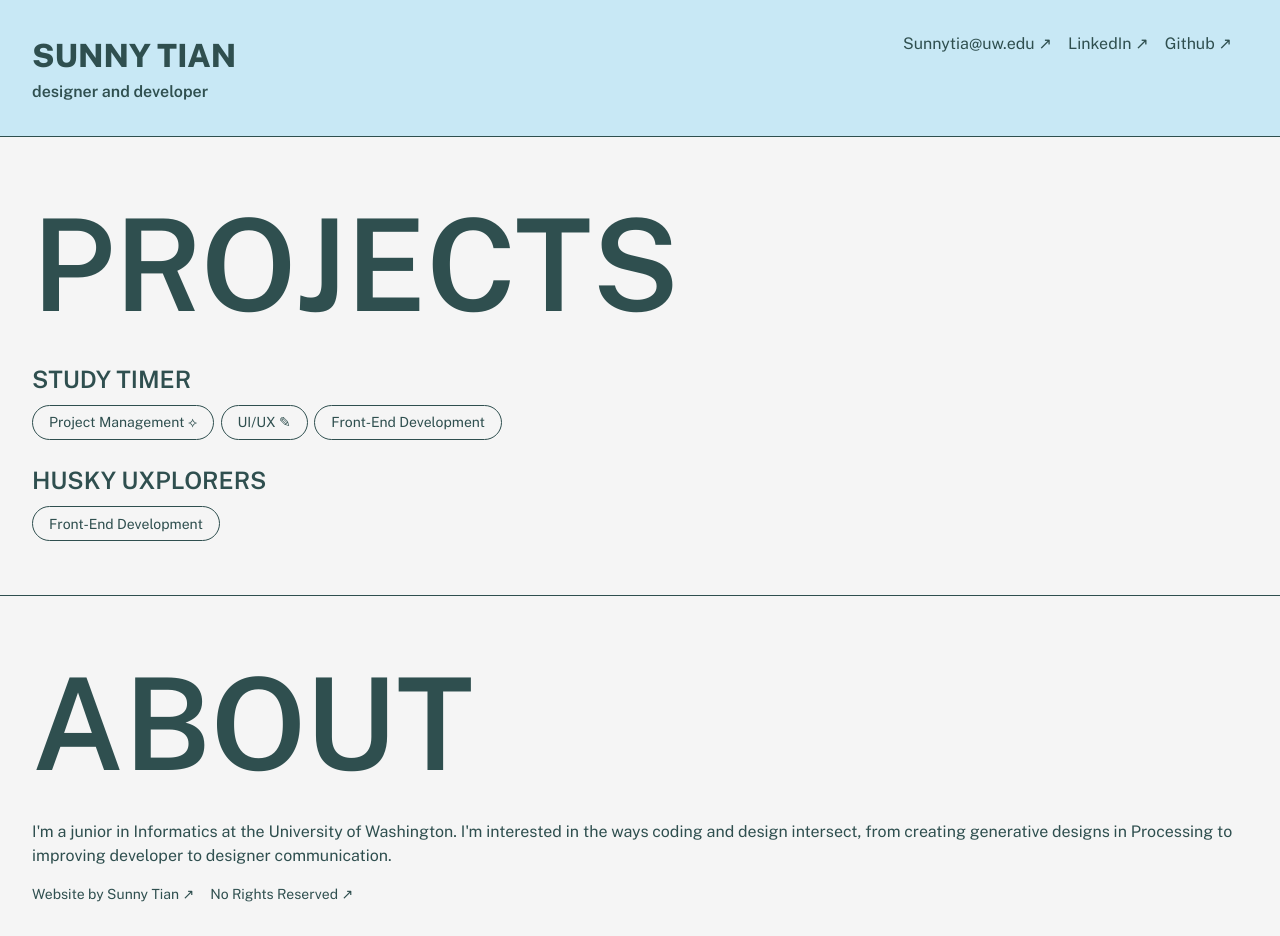
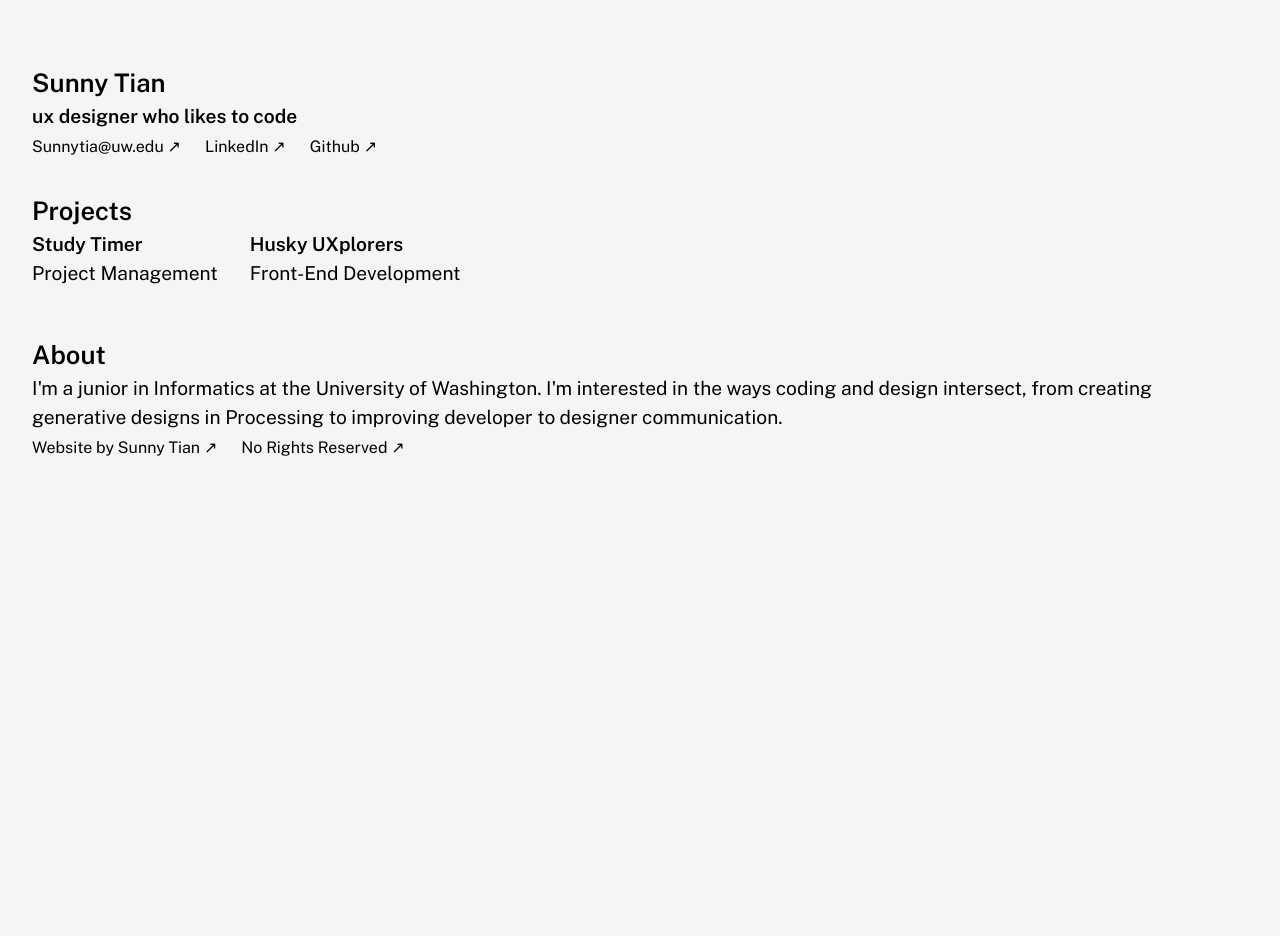
Before and after one commit to sunnyxtian/website, a React (Create React App) app in the folder portfolio/: page / in a window 1280 px wide. After the commit the page ends 800 px from the top, so only its background shows below. Built offline with nearby package versions, Linux system fonts and the light colour scheme.

Commit message:
big changes to styling - simplified black and white theme - removed project photos

```diff
--- a/portfolio/src/App.css
+++ b/portfolio/src/App.css
@@ -1,29 +1,36 @@
 /** Sunny Tian */
 
 body {
-  width: 100vh;
+  width: 100vw;
   height: 100vh;
 
   background-color: whitesmoke;
-  color: darkslategray;
 
   font-family: 'Public Sans', 'Helvetica Neue', sans-serif;
-  font-size: 1rem;
+  text-wrap: wrap;
 
   margin: auto;
-  width: 100%;
-  overflow-x: hidden;
-  /* color: olivedrab; */
+  padding: 2rem;
+
+  color: black;
+}
+
+a {
+  font-size: 0.9rem;
+}
+
+section {
+  padding-top: 2rem;
 }
 
 h1 {
-  transition: 0.5s;
   font-size: 2rem;
   font-weight: 600;
 }
 
-hr {
-  border-top: 0.04rem solid darkslategray;
+h2 {
+  font-size: 2rem;
+  font-weight: 600;
 }
 
 a {
@@ -35,178 +42,73 @@ a:hover {
   font-weight: 600;
 }
 
-.sidebar {
-  transition: 0.5s;
-
-  display: flex;
-  flex-direction: column;
-
-  .links {
+.projects {
+  div {
     display: flex;
     flex-direction: row;
     flex-wrap: wrap;
-
-    p {
-      padding-right: 1rem;
-    }
-  }
-}
-
-.sidebar:hover {
-  transition: 0.5s;
-  background-color: rgb(200, 232, 245);
-
-  h1 {
-    transition: 0.5s;
-    font-weight: 800;
-  }
-}
-
-.projects:hover {
-  transition: 0.5s;
-  background-color: #CFFFE8;
-
-  h2 {
-    color: #12ac8d;
-  }
-}
-
-.about {
-  .copyright {
-    display: flex;
-    flex-direction: row;
-    padding-top: 1rem;
-
-    p {
-      padding-right: 1rem;
-    }
-  }
-}
-
-.about:hover {
-  transition: 0.5s;
-  background-color: #FFCFDE;
-
-  h2 {
-    color: red;
-  }
-}
-
-.sidebar, .projects, .about, .project-page {
-  padding: 2rem;
-  /* padding-bottom: 1rem; */
-}
-
-/*
-.sidebar:hover, .projects:hover, .about:hover {
-  transition: 0.5s;
-  padding-bottom: 2rem;
-} */
-
-.projects, .about {
-  h2 {
-    transition: 0.5s;
-    font-size: 4rem;
-    font-weight: 600;
-    text-transform: uppercase;
-  }
-
-  h3 {
-    font-size: 1.5rem;
-    font-weight: 600;
-    text-transform: uppercase;
-
-    margin-bottom: 0.5rem;
-  }
-
-  img {
-    transition: 0.5s;
-
-    display: none;
-
-    /* width: 30%; */
-    margin-bottom: 1rem;
-    border: 0.05rem solid darkslategray;
-  }
-}
-
-.projects:hover, .about:hover {
-  h2 {
-    transition: 0.5s;
-    font-weight: 800;
-  }
-
-  img {
-    transition: 0.5s;
-
-    /* display: block; */
-    /* position: relative;
-
-    width: 80%; */
   }
 }
 
 .project-card {
   margin-bottom: 1rem;
-  margin-right: 1rem;
+  margin-right: 2rem;
 }
 
 .project-card:hover {
   cursor: pointer;
 }
 
-.tags {
+.links {
   display: flex;
   flex-direction: row;
-  flex-wrap: wrap;
 
-  p {
-    display: block;
-    padding: 0.4rem;
-    padding-left: 1rem;
-    padding-right: 1rem;
-    margin-right: 0.4rem;
-    margin-bottom: 0.4rem;
-
-    border: 0.05rem solid darkslategray;
-    border-radius: 10rem;
+  div {
+    padding-right: 1.5rem;
   }
 }
 
-#error-page {
-  padding: 2rem;
+@media only screen and (min-width: 400px) {
+  /* For mobile: */
+  body {
+    font-size: 2rem;
+  }
+
+  a {
+    font-size: 1.8rem;
+  }
+
+  h1, h2 {
+    font-size: 2.5rem;
+  }
 }
 
 @media only screen and (min-width: 600px) {
   /* For tablets: */
-  h2 {
-    font-size: 6rem;
+  body {
+    font-size: 1.5rem;
+  }
+
+  a {
+    font-size: 1.3rem;
+  }
+
+  h1, h2 {
+    font-size: 2rem;
   }
 }
 
 @media only screen and (min-width: 768px) {
   /* For desktop: */
-  .projects h2, .about h2 {
-    font-size: 8rem;
+  body {
+    font-size: 1.2rem;
   }
 
-  .projects div {
-    display: flex;
-    flex-direction: row;
-    flex-wrap: wrap;
+  a {
+    font-size: 1rem;
   }
 
-  .project-card {
-    width: 50%;
-  }
-
-  .sidebar {
-    flex-direction: row;
-    justify-content: space-between;
-    align-items: flex-start;
-
-    .links {
-      text-align: right;
-    }
+  h1, h2 {
+    font-size: 1.6rem;
   }
 }
--- a/portfolio/src/components/About.js
+++ b/portfolio/src/components/About.js
@@ -12,16 +12,16 @@ function About () {
         </p>
       </div>
 
-      <div className="copyright text-sm">
-        <p>
+      <div className="links">
+        <div>
           <a href="https://github.com/sunnyxtian/website" target="_blank" rel="noreferrer">
             Website by Sunny Tian &#8599;
           </a>
-        </p>
-        <p>
+        </div>
+        <div>
           <a href="https://creativecommons.org/publicdomain/zero/1.0/"
           target="_blank" rel="noreferrer">No Rights Reserved &#8599;</a>
-        </p>
+        </div>
       </div>
     </section>
   )
--- a/portfolio/src/components/Sidebar.js
+++ b/portfolio/src/components/Header.js
@@ -3,8 +3,8 @@ function Sidebar() {
     <div>
       <section className="sidebar flex flex-row">
         <div>
-          <h1>SUNNY TIAN</h1>
-          <p className="font-semibold">designer and developer</p>
+          <h1>Sunny Tian</h1>
+          <p className="font-semibold">ux designer who likes to code</p>
         </div>
 
         <div className="links text-right">
@@ -23,8 +23,6 @@ function Sidebar() {
           </div>
         </div>
       </section>
-
-      <hr></hr>
     </div>
   )
 }
--- a/portfolio/src/components/Projects.js
+++ b/portfolio/src/components/Projects.js
@@ -5,26 +5,22 @@ function Projects() {
         <h2 className="">Projects</h2>
         <div class="">
           <article className="project-card">
-            <img src="imgs/timer.png" alt="screenshot of pomodoro timer interface"></img>
+            {/* <img src="imgs/timer.png" alt="screenshot of pomodoro timer interface"></img> */}
             <h3 className="font-semibold">Study Timer</h3>
-            <div className="tags text-sm">
-              <p>Project Management &#10209;</p>
-              <p>UI/UX &#9998;</p>
-              <p>Front-End Development</p>
+            <div className="tags">
+              <p>Project Management</p>
             </div>
           </article>
           <article className="project-card">
-            <img src="imgs/husky_uxplorers.png" alt="screenshot of purple themed website">
-            </img>
+            {/* <img src="imgs/husky_uxplorers.png" alt="screenshot of purple themed website">
+            </img> */}
             <h3 className="font-semibold">Husky UXplorers</h3>
-            <div className="tags text-sm">
+            <div className="tags">
               <p>Front-End Development</p>
             </div>
           </article>
         </div>
       </section>
-
-      <hr></hr>
     </div>
   )
 }
--- a/portfolio/src/routes/App.js
+++ b/portfolio/src/routes/App.js
@@ -1,7 +1,7 @@
-import { Outlet, Link } from 'react-router-dom';
+// import { Outlet, Link } from 'react-router-dom';
 
 import '../App.css';
-import Sidebar from '../components/Sidebar';
+import Sidebar from '../components/Header';
 import Projects from '../components/Projects';
 import About from '../components/About';
 
```
